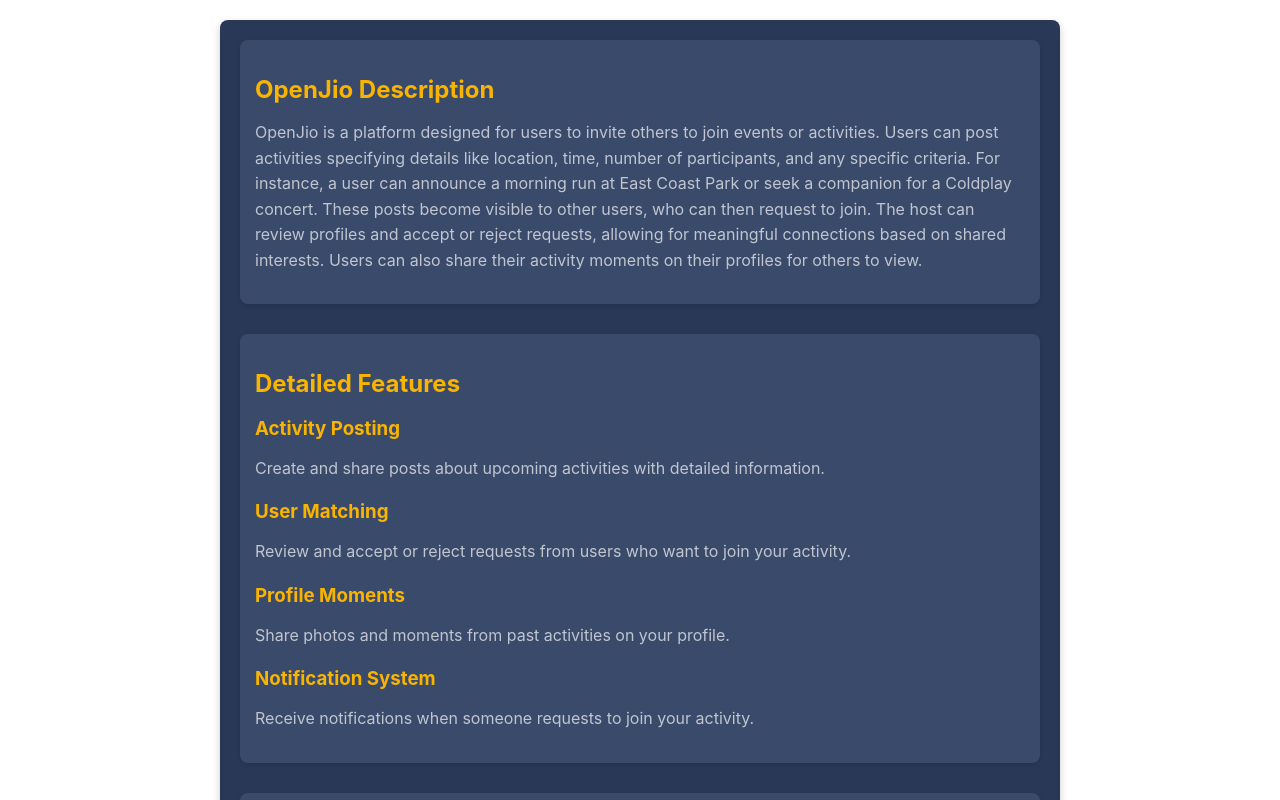
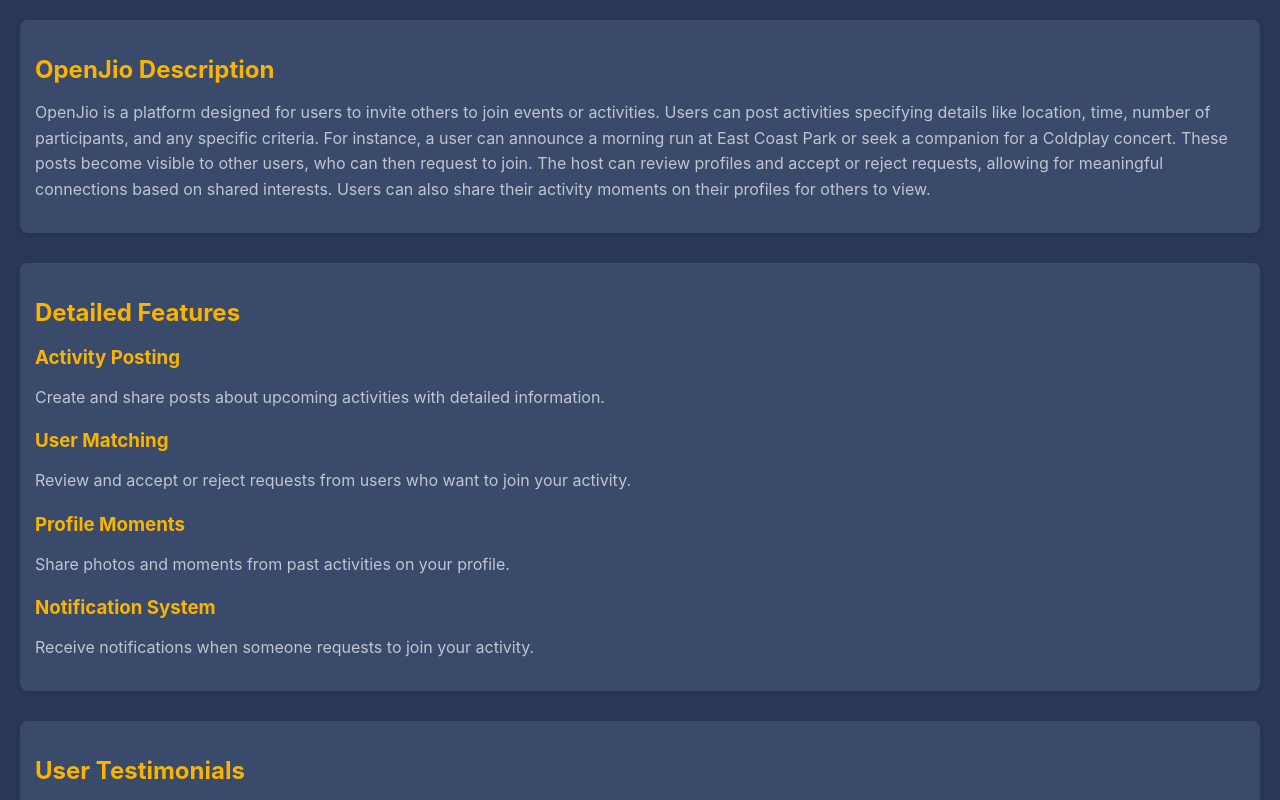
Before and after one commit to SalmanAlfarisi5/OpenJio-workspace, a React (Create React App) app in the folder frontend/: page /learnmore in a window 1280 px wide. Built offline with nearby package versions, Linux system fonts and the light colour scheme.

Commit message:
Fixxing learnmore page

```diff
--- a/frontend/src/components/LearnMore.css
+++ b/frontend/src/components/LearnMore.css
@@ -1,24 +1,23 @@
-/* LearnMore.css */
-
-/* Ensure the body and html allow for scrolling */
 html,
 body {
     height: 100%;
     margin: 0;
-    padding: 0;
-
     overflow: auto;
-    /* Allow scrolling */
 }
 
-/* Main container for the Learn More page */
 .learn-more-container {
+    min-height: 100vh;
+    /* Set minimum height to 100% of viewport height */
+    display: flex;
+    flex-direction: column;
+    /* Allow vertical stacking */
     padding: 20px;
-    max-width: 800px;
-    margin: 20px auto;
-    border-radius: 8px;
+    margin: 0 auto;
+    /* Center the container */
     box-shadow: 0 4px 8px rgba(0, 0, 0, 0.2);
     background-color: #293857;
+
+
 }
 
 /* Styling for sections */
@@ -47,7 +46,7 @@ body {
     line-height: 1.6;
 }
 
-/* Blockquotes */
+/* Blockquotes for testimonials */
 blockquote {
     font-style: italic;
     color: #ddd;
@@ -56,7 +55,7 @@ blockquote {
     margin-left: 0;
 }
 
-/* Ordered list */
+/* Ordered list in the How It Works section */
 .learn-more-section ol {
     list-style: decimal inside;
     margin: 10px 0;
```
